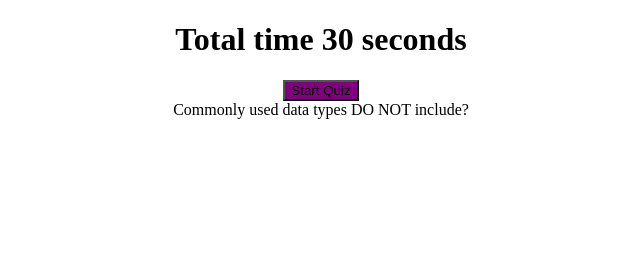
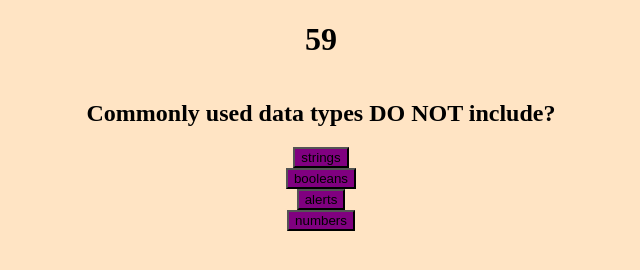
Before and after one commit to Afam-26/Halloween-Game, a plain HTML site: page index.html in a window 1280 px wide. Both pictures are taken after a click on the button "Start Quiz". Shown: the whole page, without its empty margins (319-959 px from the left). Drawn offline with Linux system fonts and the light colour scheme.

Commit message:
adding more questions and answers in js; adding flex styling in css

```diff
--- a/index.html
+++ b/index.html
@@ -14,33 +14,33 @@
 
 <body>
   <div id="question-contaniner">
-    <h1 class="time">Total time 30 seconds</h1>
-    <p id="instru">Coding Quiz Challenge
+    <h1 class="time">Total time 60 seconds</h1>
+
+    <div id="instru">
+    <p>Coding Quiz Challenge
     Try to answer the following code-related questions within the time limit.
     <br> Keep in mind that incorrect answers will penalize your scoretime
-    <br> by ten seconds!</p>
+    <br> by ten seconds!
+    </p>
+    <!-- start button -->
+    <button id="start-btn" class="start-btn">Start Quiz</button>
 
-  </div>
+    </div>
 
-<!-- start button -->
-  <div>
-    <button id="start-btn" class="start-btn">Start Quiz</button>
   </div>
 
   <!-- Quiz control section -->
 
-  <form>
-    <div id="quiz" class="hide">
+  <div id="quiz">
 
-      <h2 id="quiz-btn"></h2>
+    <h2 id="quizFirst"></h2>
+    <button id="btn-1" class="ans"></button>
+    <button id="btn-2" class="ans"></button>
+    <button id="btn-3" class="ans"></button>
+    <button id="btn-4" class="ans"></button>
 
-      <button id="btn-1" class="ans"></button>
-      <button id="btn-2" class="ans"></button>
-      <button id="btn-3" class="ans"></button>
-      <button id="btn-4" class="ans"></button>
+  </div>
 
-    </div>
-  </form>
 
   <script src="./script.js"></script>
 </body>
--- a/script.js
+++ b/script.js
@@ -1,33 +1,51 @@
 var questionCon = document.querySelector("#question-container");
 var timeEl = document.querySelector(".time");
-var hideEl = document.querySelector(".hide");
-var quizEl = document.querySelector("#quiz");
-var quizBtnEl = document.querySelector("#quiz-btn");
 var istruEl = document.querySelector("#instru");
 var startBtnEl = document.querySelector("#start-btn");
+var quizEl = document.querySelector("#quiz");
+var quizFirstEl = document.querySelector("#quizFirst");
 var btnOneEl = document.querySelector("#btn-1");
-var btnTwoEL = document.querySelector("#btn-2");
-var btnThreeEL = document.querySelector("#btn-3");
+var btnTwoEl = document.querySelector("#btn-2");
+var btnThreeEl = document.querySelector("#btn-3");
 var btnFourEl = document.querySelector("#btn-4");
+
 var currentPosition = 0;
 
-var secondsLeft = 30;
+var secondsLeft = 60;
 
-// Question section in array
+// Question and answers section in array
 var questions = [
 
     {
         question: "Commonly used data types DO NOT include?",
         options: ["strings", "booleans", "alerts", "numbers"],
-        ans: "strings",
+        ans: "strings"
 
     },
 
     {
         question: "The condition in an if / else statement is enclosed within",
         options: ["quotes", "curlybrackets", "parenthesis", "brackets"],
-        ans: "curlybracket",
-    }
+        ans: "curlybracket"
+    },
+
+    {
+        question: "Arrays in JavaScript can be used to store",
+        options: ["numbers and string", "other array", "boolean", "all of the above"],
+        ans: "all of the above"
+    },
+
+    {
+        question: "String values must be enclosed within ------ when being assigned to variable",
+        options: ["Commas", "curybracket", "quotes", "parenthesis"],
+        ans: "parenthesis",
+    },
+
+    {
+        question: "A very useful tool used during development and debugging for printing content to the debugging is:",
+        options: ["JavaScript", "terminal/bash", "loops", "console.log"],
+        ans: "console.log"
+    },
 ];
 
 // Quiz starting function
@@ -36,27 +54,30 @@ startBtnEl.addEventListener("click",startQuiz)
 
 function startQuiz() {
     document.getElementById("instru").style.display = "none"
-
-    var timerInterval = setInterval(function() {
+     var timerInterval = setInterval(function() {
+        timeEl.textContent=secondsLeft;
         secondsLeft--;
-        timeEl.textContent = secondsLeft;
 
         if(secondsLeft < 0) {
-            timeEl.textContent = "Game over"
-            clearInterval(timerInterval)
-            timeEl.textContent = ""
+
+            clearInterval(timerInterval);
+            timeEl.textContent = "Game over";
 
         }
 
-    }, 3000);
-
-    quizEl.textContent = questions[0].question;
-    btnOneEl.innerHTML = questions[0].options[0]
-    btnTwoEl.innerHTML = questions[0].options[1]
-    btnThreeEl.innerHTML = questions[0].options[2]
-    btnFourEl.innerHTML = questions[0].options[3]
+    }, 1000);
 
 }
+
+// Section for grabbing first question
+
+quizFirstEl.textContent = questions[0].question;
+btnOneEl.innerHTML = questions[0].options[0];
+btnTwoEl.innerHTML = questions[0].options[1];
+btnThreeEl.innerHTML = questions[0].options[2];
+btnFourEl.innerHTML = questions[0].options[3];
+
+
 
 // section for checking answers
 
@@ -66,27 +87,27 @@ btnThreeEl.addEventListener("click", checkAns);
 btnFourEl.addEventListener("click", checkAns);
 
 function checkAns(event) {
-    if(event.target.innerHTML == questions[currentPosition].ans)
+    if(event.target.innerHTML === questions[currentPosition].ans)
     {
         nextQuestion();
     }
     else{
-        timeEl = timeEl -10;
+        secondsLeft = secondsLeft - 10;
         nextQuestion();
     }
 
 }
 
 
-// Section for second question
+// Section for grabbing second question
 
 function nextQuestion() {
     currentPosition++;
 
-    btnOneEl.textContent = questions[currentPosition].question;
-    btnTwoEL.innerHTML = questions[currentPosition].options[0]
-    btnThreeEL.innerHTML = questions[currentPosition].options[1]
-    btnTwoEL.innerHTML = questions[currentPosition].options[2]
-    btnFourEL.innerHTML = questions[currentPosition].options[3]
+    quizFirstEl.textContent = questions[currentPosition].question;
+    btnOneEl.innerHTML = questions[currentPosition].options[0];
+    btnTwoEl.innerHTML = questions[currentPosition].options[1];
+    btnThreeEl.innerHTML = questions[currentPosition].options[2];
+    btnFourEl.innerHTML = questions[currentPosition].options[3];
 
 }
--- a/style.css
+++ b/style.css
@@ -4,6 +4,7 @@
 
 body{
     text-align: center;
+    background-color: bisque;
 
 }
 
@@ -11,3 +12,10 @@ button{
 
     background-color: var(--buttonColor);
 }
+
+#quiz{
+    display: flex;
+    flex-flow: column;
+    align-items: center;
+
+}
```
Also changed, not shown: 1 other file.
